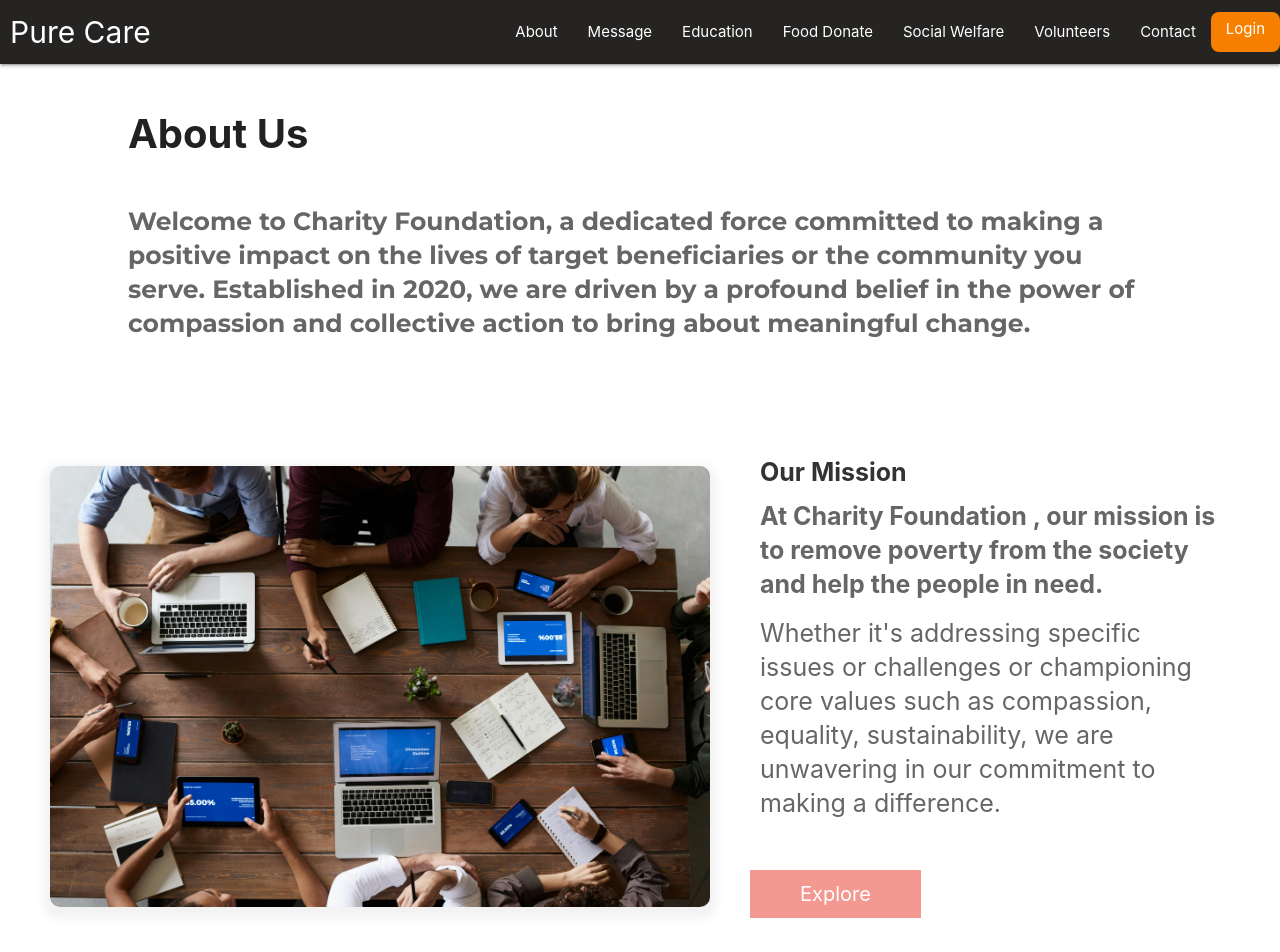
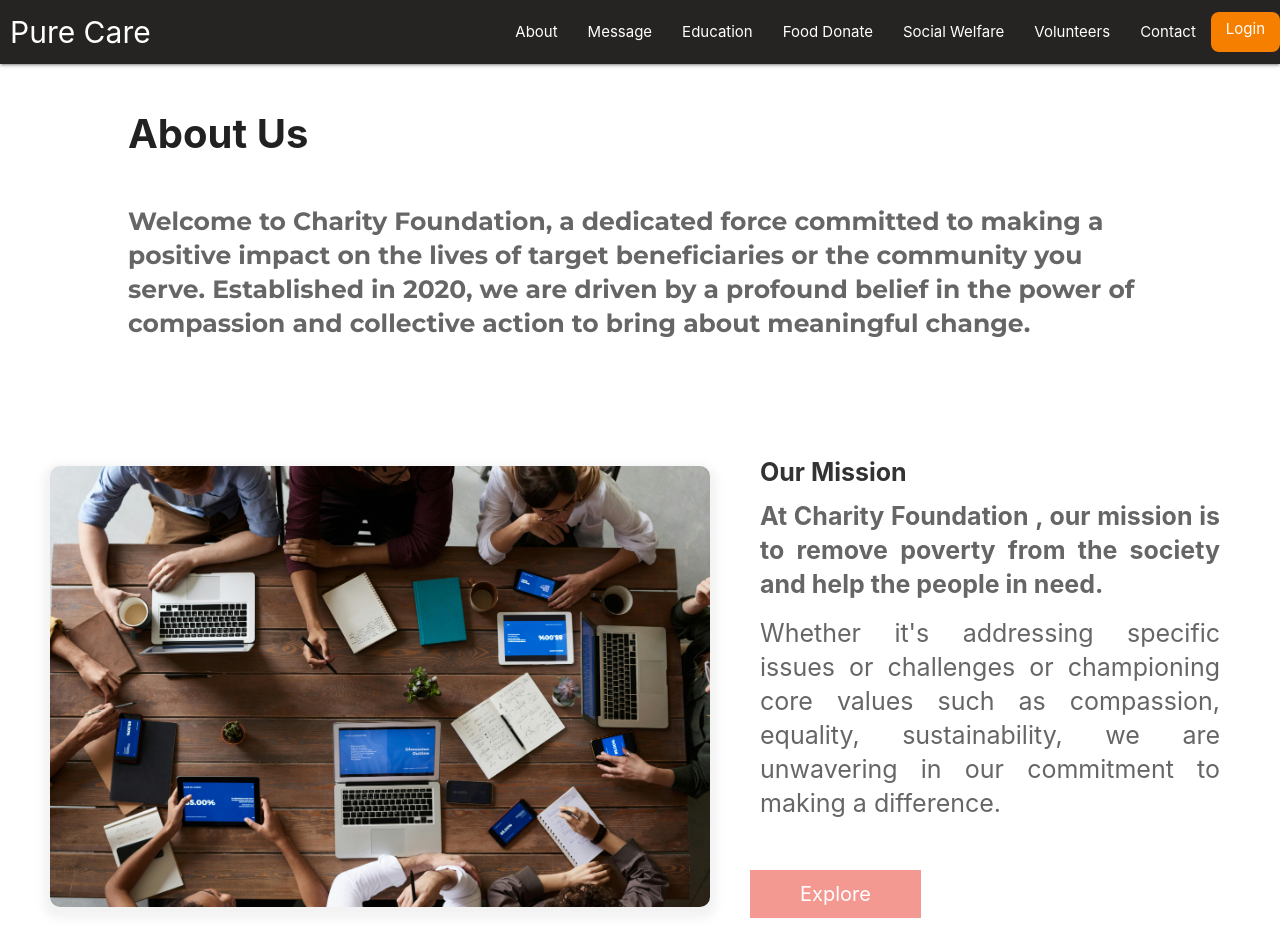
Before and after one commit to Thapavikas/Pure-Care_charity_system, a React (Create React App) app: page /About in a window 1280 px wide. Shown: the top 952 px of the page. Built offline with nearby package versions, Linux system fonts and the light colour scheme.

Commit message:
modified files

```diff
--- a/src/components/layouts/AidTracker.js
+++ b/src/components/layouts/AidTracker.js
@@ -12,7 +12,7 @@ const AidTracker = () => {
         <AidTrackerItem  title='People Helped' count='1000' />
       </div>
       <div className='row'>
-        <h6>Updated 10AM Today | Since Aug 2020</h6>
+        <h6>Updated 10AM Today | Since Mar 2024</h6>
       </div>
     </div>
   );
--- a/src/components/pages/About.css
+++ b/src/components/pages/About.css
@@ -106,6 +106,7 @@
 
   .text-blk.subHeadingText {
     color: rgb(102, 102, 102);
+    text-align: justify;
     font-size: 25px;
     line-height: 34px;
     font-weight: 700;
@@ -121,6 +122,7 @@
 
   .text-blk.description {
     font-size: 25px;
+    text-align: justify;
     line-height: 34px;
     color: rgb(102, 102, 102);
     margin-top: 0px;
```
